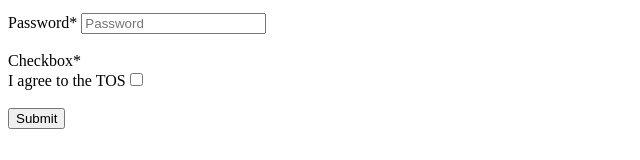
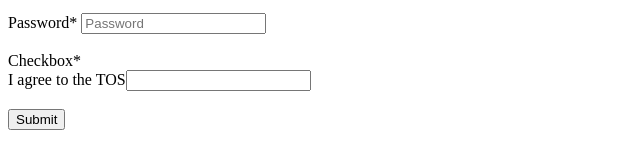
Before and after one commit to acciojob/signup-form-car-Pranay-Rayke, a website: page main.html in a window 1280 px wide. Shown: the part 375-535 px from the top of the page, without its empty margins (0-640 px from the left). Drawn offline with Linux system fonts and the light colour scheme.

Commit message:
created a submission

```diff
--- a/main.html
+++ b/main.html
@@ -65,8 +65,8 @@
         </div>
 		<br>
 		<div>
-			<label for="checkbox">Checkbox*</label> <br>
-			I agree to the TOS<input type="checkbox" id="checkbox" name="checkbox" required>
+			<label for="tos">Checkbox*</label> <br>
+			I agree to the TOS<input type="tos" id="tos" name="checkbox" required>
 		</div>
 		<br>
 		<div>
```
